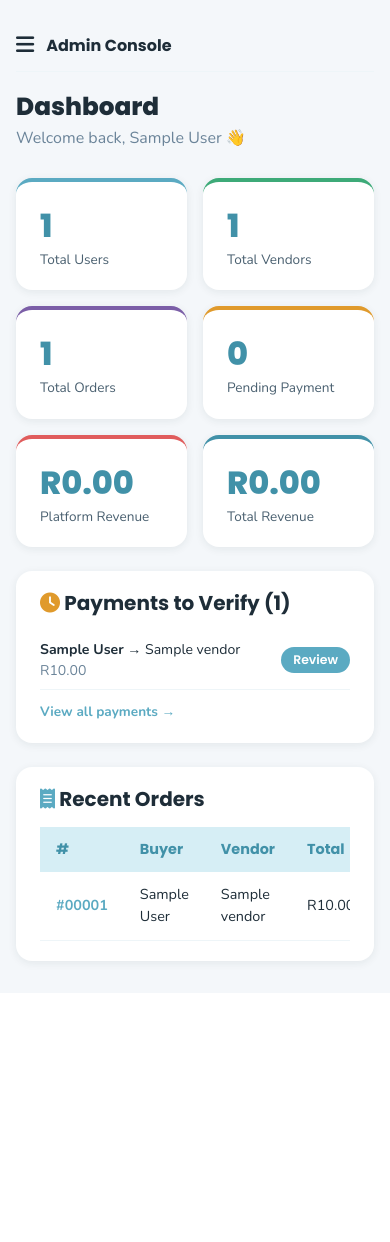
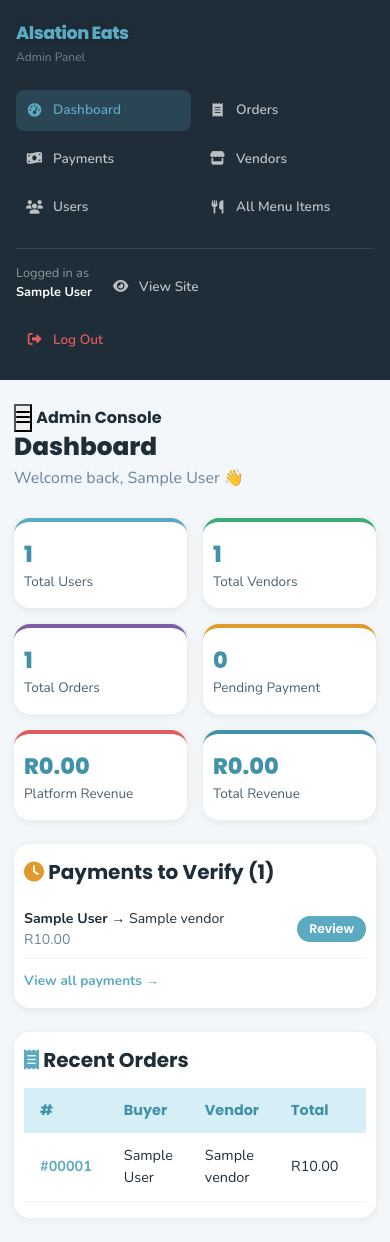
Before and after one commit to 1AnonyK/alsationeats, a PHP site: page /admin/index.php in a window 390 px wide. Before the commit the page ends 969 px from the top, so only its background shows below. Run offline with PHP 8.4, Linux system fonts and the light colour scheme; the visitor is signed in with stand-in values (Sample User, id 1); tables that the repository leaves empty hold one stand-in row (values such as "Sample post").

Commit message:
Refactor CSS variables and layout styles

```diff
--- a/assets/css/style.css
+++ b/assets/css/style.css
@@ -777,6 +777,95 @@ a:hover { color: var(--teal-dark); }
 .upload-zone:hover { background: var(--teal-light); }
 .upload-zone i { font-size: 2.5rem; color: var(--teal); margin-bottom: 12px; }
 
+/* ── Mobile ────────────────────────────────────────────────── */
+/* ── Mobile & Tablet Layout Flow Remappings ────────────────── */
+.sidebar-toggle {
+background: none;
+border: none;
+font-size: 1.3rem;
+color: var(--text-dark);
+cursor: pointer;
+}
+
+.sidebar-overlay {
+display: none;
+position: fixed;
+inset: 0;
+background: rgba(0,0,0,.4);
+z-index: 99;
+}
+
+.sidebar-overlay.show { display: block; }
+
+@media (max-width: 768px) {
+  /* Customer App Viewports */
+.sidebar {
+transform: translateX(calc(-1 * var(--sidebar-w)));
+}
+.sidebar.open {
+transform: translateX(0);
+box-shadow: var(--shadow-lg);
+}
+.main-area { margin-left: 0; }
+.page-content { padding: 20px 16px 32px; }
+.top-bar { padding: 14px 16px; }
+.vendor-grid { grid-template-columns: repeat(auto-fill, minmax(160px, 1fr)); gap: 16px; }
+
+  /* ── Fix: Comprehensive Admin Panel Responsiveness ── */
+  .admin-wrapper {
+    flex-direction: column;
+  }
+
+  .admin-sidebar {
+    width: 100%;
+    min-height: auto;
+    position: relative;
+    padding: 20px 16px;
+  }
+
+  .admin-sidebar nav {
+    display: grid;
+    grid-template-columns: repeat(auto-fill, minmax(130px, 1fr));
+    gap: 8px;
+  }
+
+  .admin-sidebar .admin-nav-link {
+    margin-bottom: 0;
+    padding: 10px;
+    font-size: 0.85rem;
+  }
+
+  /* Stacks user identifier metadata blocks cleanly at bottom of mobile stack */
+  .admin-sidebar div[style*="margin-top:auto"] {
+    margin-top: 20px !important;
+    padding-top: 15px !important;
+    border-top: 1px solid rgba(255, 255, 255, 0.1);
+    display: flex;
+    flex-wrap: wrap;
+    gap: 10px;
+    align-items: center;
+  }
+
+  .admin-sidebar div[style*="margin-top:auto"] .admin-nav-link {
+    flex: 1 1 calc(50% - 5px);
+    margin-bottom: 0;
+  }
+
+  .admin-content {
+    margin-left: 0;
+    padding: 24px 14px;
+  }
+
+  /* Shrink metrics labels to fit two blocks comfortably on mobile */
+  .stat-card {
+    padding: 16px 10px;
+  }
+
+  .stat-card .stat-num {
+    font-size: 1.4rem;
+  }
+}
+
 /* ── Empty state ───────────────────────────────────────────── */
 .empty-state {
 text-align: center;
@@ -832,142 +921,3 @@ a:hover { color: var(--teal-dark); }
 .vendor-card, .menu-item-card, .order-card, .ae-card {
 animation: fadeInUp .35s ease both;
 }
-
-
-/* ==========================================================================
-   ── COMPREHENSIVE CONSOLIDATED MOBILE RESPONSIVENESS MEDIA OVERRIDES ──
-   ========================================================================== */
-@media (max-width: 768px) {
-
-  /* ── MAIN SITE MOBILE SIDEBAR COLLAPSIBLE FIXES ── */
-  .sidebar {
-    transform: translateX(calc(-1 * var(--sidebar-w)));
-    height: 100vh !important;       /* Forces sidebar drawer to exactly scale to device window limits */
-    overflow-y: auto !important;    /* Permits scrolling navigation if the items list goes off viewports */
-    position: fixed;
-    bottom: 0;
-  }
-
-  .sidebar.open {
-    transform: translateX(0);
-    box-shadow: var(--shadow-lg);
-  }
-
-  .sidebar-footer {
-    margin-top: auto;
-    padding-top: 20px;
-    padding-bottom: 24px;           /* Provides safe alignment offset clearance away from phone system gesture zones */
-  }
-
-  .logout-pill, .login-pill {
-    margin-top: 8px;
-  }
-
-  .main-area {
-    margin-left: 0;
-  }
-
-  .page-content {
-    padding: 20px 16px 32px;
-  }
-
-  .top-bar {
-    padding: 14px 16px;
-  }
-
-  .vendor-grid {
-    grid-template-columns: repeat(auto-fill, minmax(160px, 1fr));
-    gap: 16px;
-  }
-
-  /* ── ADMIN PANEL COLLAPSIBLE DRAWER INTERFACE OVERHAUL ── */
-  .admin-sidebar {
-    width: 240px !important;
-    position: fixed !important;
-    top: 0 !important;
-    left: 0 !important;
-    height: 100vh !important;
-    z-index: 1000 !important;
-    transform: translateX(-240px) !important;
-    transition: transform .3s ease !important;
-    overflow-y: auto !important;
-    display: flex !important;
-    flex-direction: column !important;
-    background: var(--text-dark) !important;
-  }
-
-  .admin-sidebar.open {
-    transform: translateX(0) !important;
-    box-shadow: var(--shadow-lg) !important;
-  }
-
-  .admin-sidebar nav {
-    display: flex !important;
-    flex-direction: column !important;
-    gap: 4px !important;
-  }
-
-  .admin-sidebar .admin-nav-link {
-    margin-bottom: 4px !important;
-    padding: 10px 14px !important;
-    font-size: .9rem !important;
-    justify-content: flex-start !important;
-  }
-
-  /* Retains full column structure styling context when drawer is revealed */
-  .admin-sidebar div[style*="margin-top:auto"] {
-    margin-top: auto !important;
-    padding-top: 40px !important;
-    border-top: none !important;
-    display: block !important;
-  }
-
-  .admin-sidebar div[style*="margin-top:auto"] .admin-nav-link {
-    margin-bottom: 4px !important;
-  }
-
-  .admin-content {
-    margin-left: 0 !important;
-    padding: 20px 16px 32px !important;
-    width: 100% !important;
-  }
-
-  .admin-top-bar {
-    display: flex !important;
-    align-items: center !important;
-    padding: 10px 0 !important;
-    margin-bottom: 20px !important;
-    border-bottom: 1px solid #eef5f8 !important;
-  }
-
-  .admin-sidebar-toggle {
-    background: none !important;
-    border: none !important;
-    font-size: 1.3rem !important;
-    color: var(--text-dark) !important;
-    cursor: pointer !important;
-    padding: 0 !important;
-    margin-right: 12px !important;
-    display: inline-block !important;
-  }
-
-  .admin-sidebar-overlay {
-    display: none;
-    position: fixed;
-    inset: 0;
-    background: rgba(0,0,0,.4);
-    z-index: 999;
-  }
-
-  .admin-sidebar-overlay.show {
-    display: block !important;
-  }
-
-  .stat-card {
-    padding: 20px 24px !important;
-  }
-
-  .stat-card .stat-num {
-    font-size: 2rem !important;
-  }
-}
```
Lines whose indentation alone changed are shown as unchanged.
